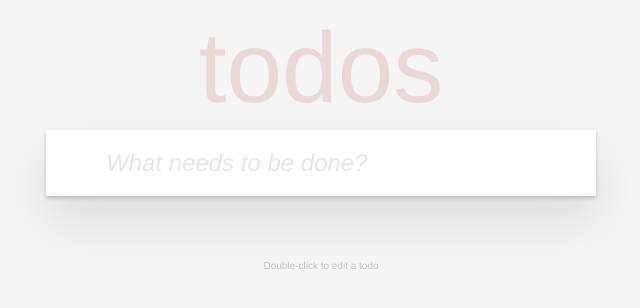
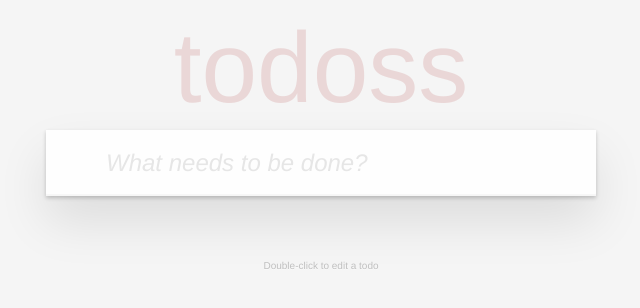
Before and after one commit to serhatgunes/ToDoApplication, a website: page index.html in a window 1280 px wide. Shown: the whole page, without its empty margins (319-959 px from the left). Drawn offline with Linux system fonts and the light colour scheme; no server answers.

Commit message:
index page changd

```diff
--- a/index.html
+++ b/index.html
@@ -10,7 +10,7 @@
 		<section class="todoapp">
 			<header class="header">
 				 <!--<h1 style="font-style: italic; color:blue">TODOS</h1> -->
-				<h1>todos</h1>
+				<h1>todoss</h1>
 				<input class="new-todo" placeholder="What needs to be done?" autofocus>
 			</header>
 			<section style="display:none" class="main">
```
